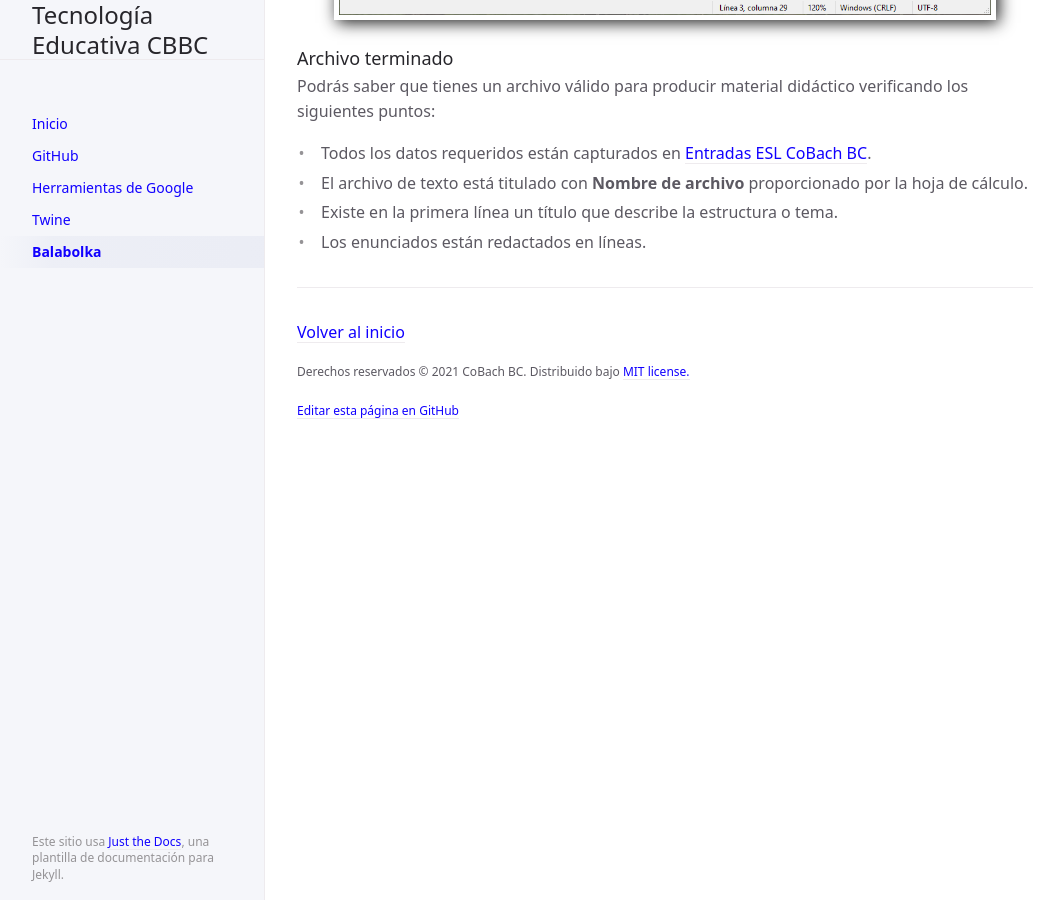
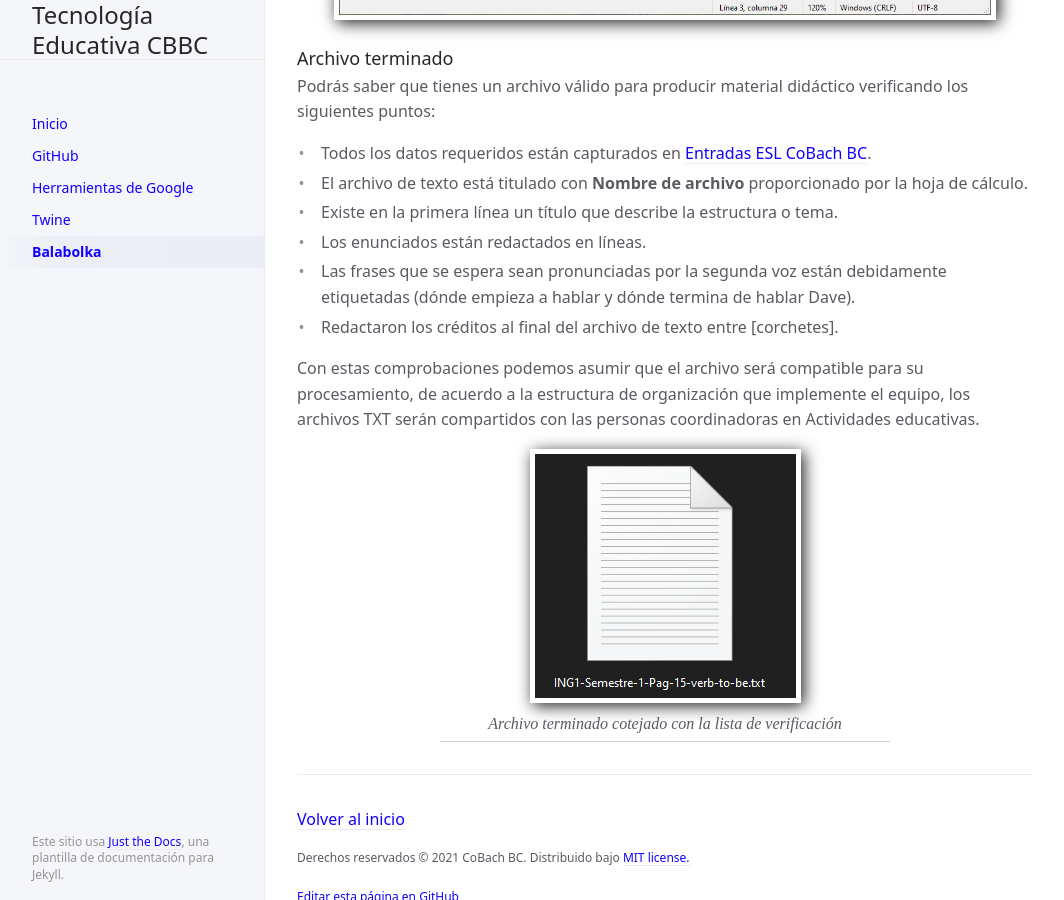
Before and after one commit to CoBachBC/demo, a Jekyll site: the page built from docs/balabolka.md, in a window 1280 px wide and 900 px high, scrolled down 8269 px. Shown: the whole window, without its empty margins (107-1171 px from the left). Built offline with Jekyll 4.4.1, drawn with Linux system fonts in a browser that asks for light colours.

Commit message:
Update balabolka.md

```diff
--- a/docs/balabolka.md
+++ b/docs/balabolka.md
@@ -164,7 +164,6 @@ Entonces, un fragmento leído por Dave se debe mostrar: `{dave}Hi, my name is Da
 
 Por lo que un guión de texto con voces intercaladas se vería algo como esto:
 
-
 ![](/assets/images/balabolka-01-12.png){: .img-tutorial-h}
 
 ### Archivo terminado
@@ -175,3 +174,12 @@ Podrás saber que tienes un archivo válido para producir material didáctico ve
 - El archivo de texto está titulado con **Nombre de archivo** proporcionado por la hoja de cálculo.
 - Existe en la primera línea un título que describe la estructura o tema.
 - Los enunciados están redactados en líneas.
+- Las frases que se espera sean pronunciadas por la segunda voz están debidamente etiquetadas (dónde empieza a hablar y dónde termina de hablar Dave).
+- Redactaron los créditos al final del archivo de texto entre [corchetes].
+
+Con estas comprobaciones podemos asumir que el archivo será compatible para su procesamiento, de acuerdo a la estructura de organización que implemente el equipo, los archivos TXT serán compartidos con las personas coordinadoras en Actividades educativas.
+
+![](/assets/images/balabolka-01-13.png){: .img-tutorial-h}
+
+Archivo terminado cotejado con la lista de verificación
+{: .img-tutorial-leyenda}
```
